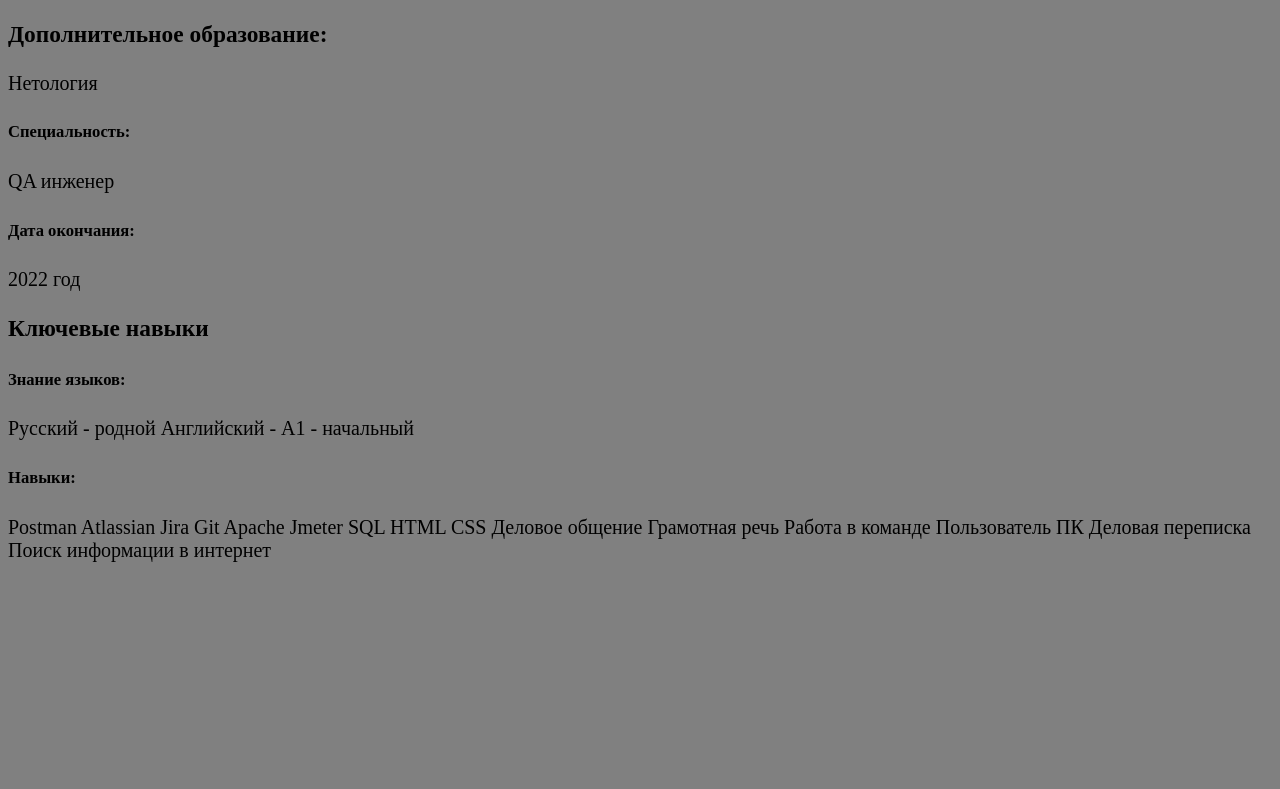
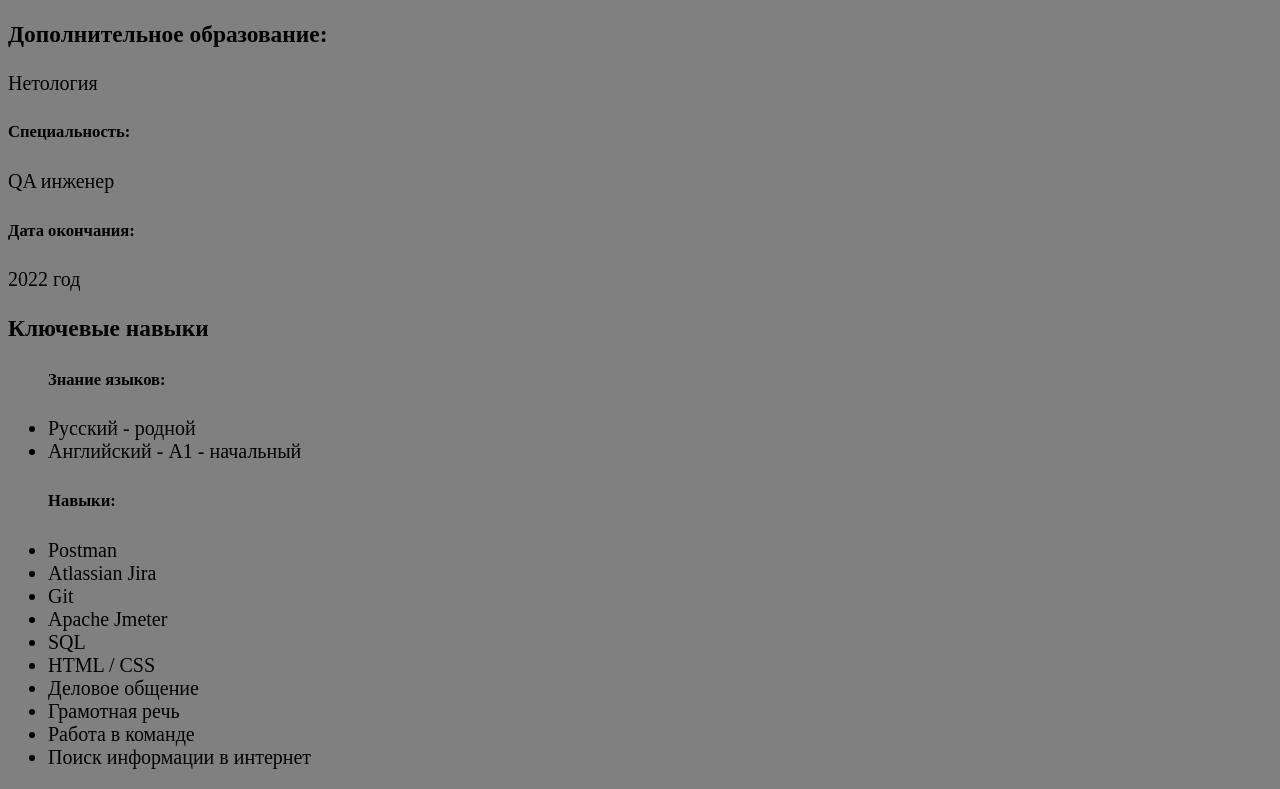
Before and after one commit to alex311271/resume, a plain HTML site: page resume.html in a window 1280 px wide. Shown: the part 1421-2210 px from the top of the page. Before the commit the page ends 1991 px from the top, so only its background shows below. Drawn offline with Linux system fonts and the light colour scheme.

Commit message:
add change markup

```diff
--- a/resume.html
+++ b/resume.html
@@ -28,6 +28,7 @@
                 <li>гибкий график</li>
                 <li>удаленная работа</li>
                 <li>частичная занятость</li>
+
             </ol>
             <h3>Образование:</h3> среднее-специальное, Ленинградский техникум морского приборостроения
             <h5>Специальность:</h5> техник-электрик
@@ -37,8 +38,24 @@
             <h5>Специальность:</h5> QA инженер
             <h5>Дата окончания:</h5> 2022 год
             <h3>Ключевые навыки</h3>
-            <h5>Знание языков:</h5>Русский - родной Английский - А1 - начальный
-            <h5>Навыки:</h5>Postman  Atlassian Jira  Git  Apache Jmeter  SQL  HTML  CSS Деловое общение  Грамотная речь  Работа в команде  Пользователь ПК  Деловая переписка  Поиск информации в интернет
+            <ol>
+            <h5>Знание языков:</h5>
+            <li>Русский - родной</li>
+            <li>Английский - А1 - начальный</li>
+            </ol>
+
+            <ol>
+            <h5>Навыки:</h5>
+            <li>Postman</li>
+            <li>Atlassian Jira</li>
+            <li>Git</li>
+            <li>Apache Jmeter</li>
+            <li>SQL</li>
+            <li>HTML / CSS</li>
+            <li>Деловое общение</li>
+            <li>Грамотная речь</li>
+            <li>Работа в команде</li>
+            <li>Поиск информации в интернет</li>
 
                 </body>
     </head>
```
